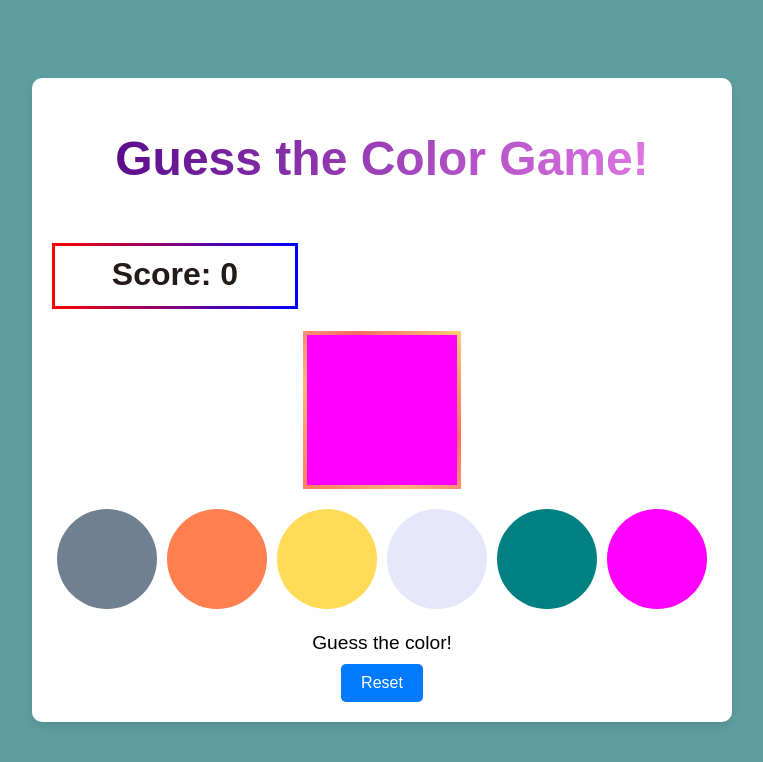
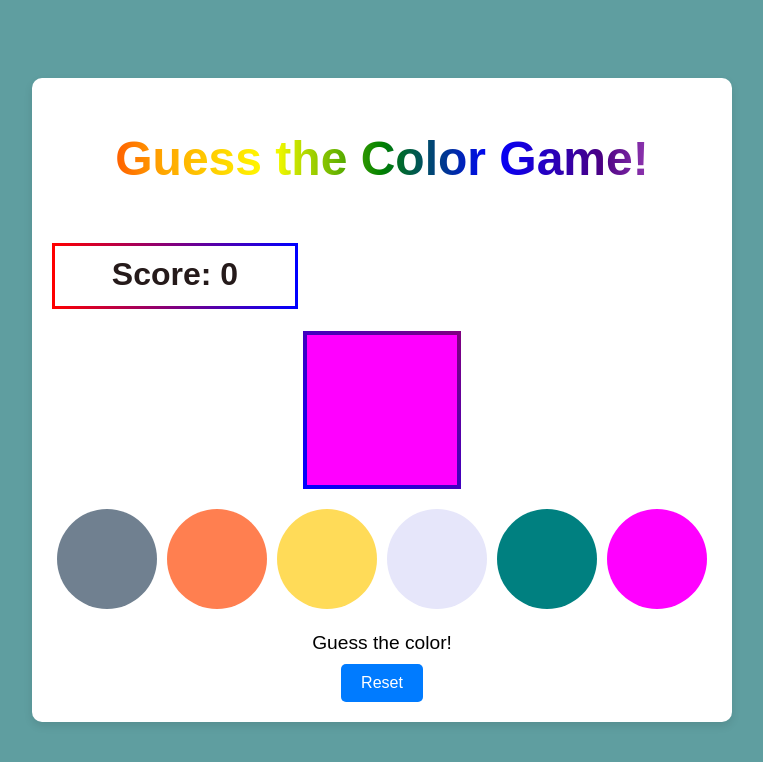
Before and after one commit to PAMMY100/hng-colorgame, a React (Vite) app: page /start in a window 1280 px wide. Shown: the top 762 px of the page, without its empty margins (258-1021 px from the left). Built offline with nearby package versions, Linux system fonts and the light colour scheme.

Commit message:
quik changes

```diff
--- a/src/index.css
+++ b/src/index.css
@@ -45,7 +45,7 @@ ul li {
   margin: 20px auto;
   border-radius: 10px;
   border: 4px solid transparent;
-  border-image: linear-gradient(45deg, #ff7e5f, #feb47b, #ff6a6a, #ffcc70);
+  border-image: linear-gradient(45deg, blue, purple);
   border-image-slice: 1;
 }
 
@@ -149,7 +149,7 @@ a{
   font-size: 3rem;
   font-weight: bold;
   text-align: center;
-  background: linear-gradient(90deg, indigo, violet); /* Rainbow gradient */
+  background: linear-gradient(90deg, red, orange, yellow, green, blue, indigo, violet); /* Rainbow gradient */
   background-clip: text;
   -webkit-text-fill-color: transparent;
   display: inline-block;
```
